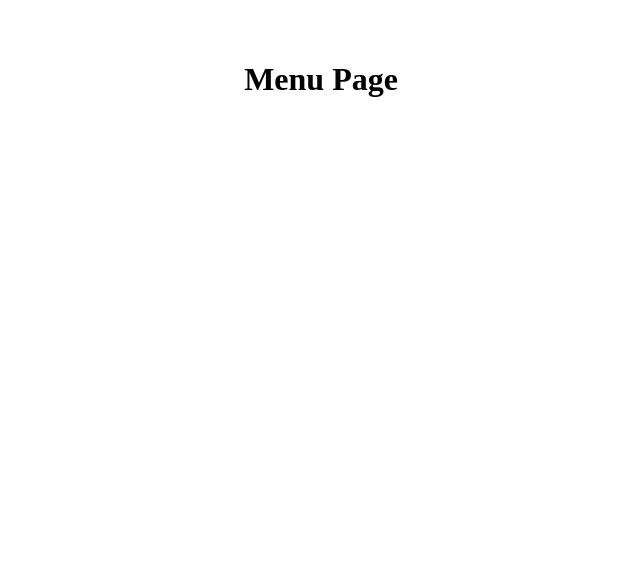
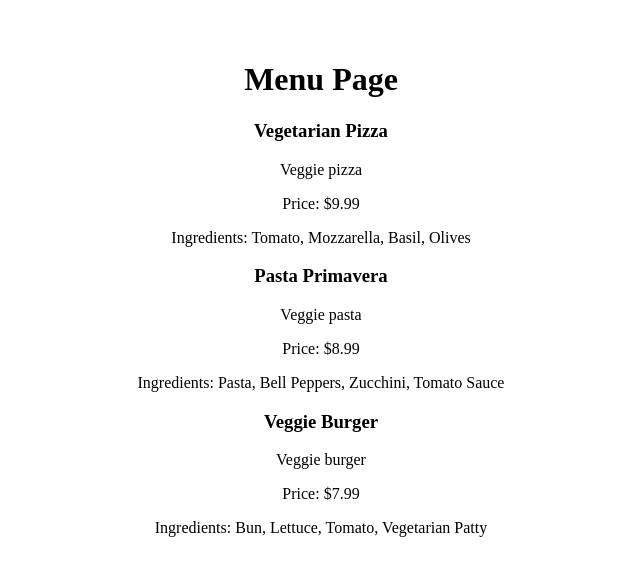
Before and after one commit to Linuszackrisson/vegaway-app, a React (Vite) app in the folder vegaway-app/: page /menu in a window 1280 px wide. Shown: the top 576 px of the page, without its empty margins (319-959 px from the left). Built offline with nearby package versions, Linux system fonts and the light colour scheme.

Commit message:
Last push for today

```diff
--- /dev/null
+++ b/vegaway-app/src/components/MenuItem/MenuItem.tsx
@@ -0,0 +1,24 @@
+import { vegetarianDishes } from '../../api/mockupData';
+
+const MenuItem = () => {
+  return (
+    <div>
+      {vegetarianDishes.map(dish => (
+        <div key={dish.id}>
+          <h3>{dish.name}</h3>
+          <p>{dish.description}</p>
+          <p>Price: ${dish.price.toFixed(2)}</p>
+          <p>Ingredients: {dish.ingredients.join(', ')}</p>
+        </div>
+      ))}
+    </div>
+  );
+};
+
+export default MenuItem;
+
+/**
+ * Författare Linus
+ * Boiler plate code and folder structure, also added map thru test data from mockupData.ts
+ *
+ */
--- a/vegaway-app/src/pages/MenuPage/MenuPage.tsx
+++ b/vegaway-app/src/pages/MenuPage/MenuPage.tsx
@@ -1,9 +1,11 @@
 import './MenuPage.css';
+import MenuItem from '../../components/MenuItem/MenuItem';
 
 function MenuPage() {
   return (
     <div>
       <h1>Menu Page</h1>
+      <MenuItem />
     </div>
   )
 }
```
Also changed, not shown: vegaway-app/src/components/MenuItem/MenuItem.css (added).
